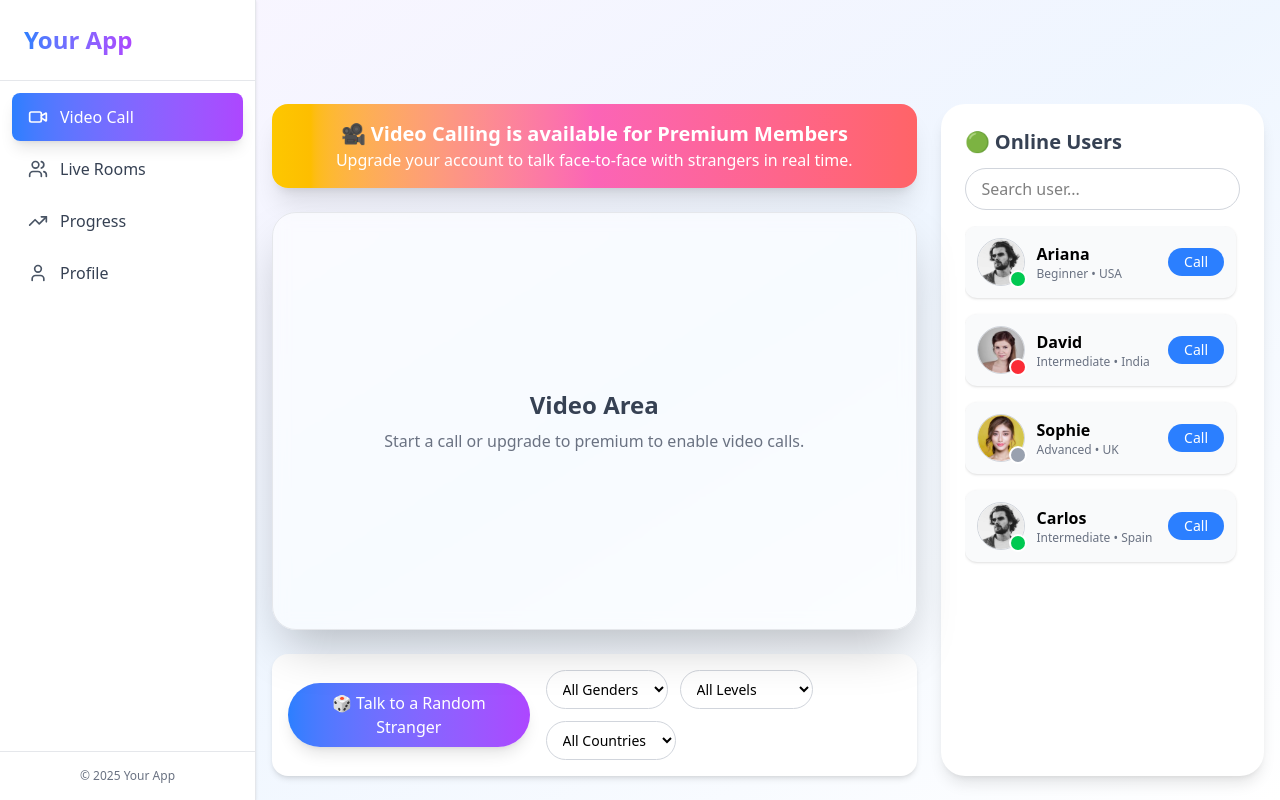
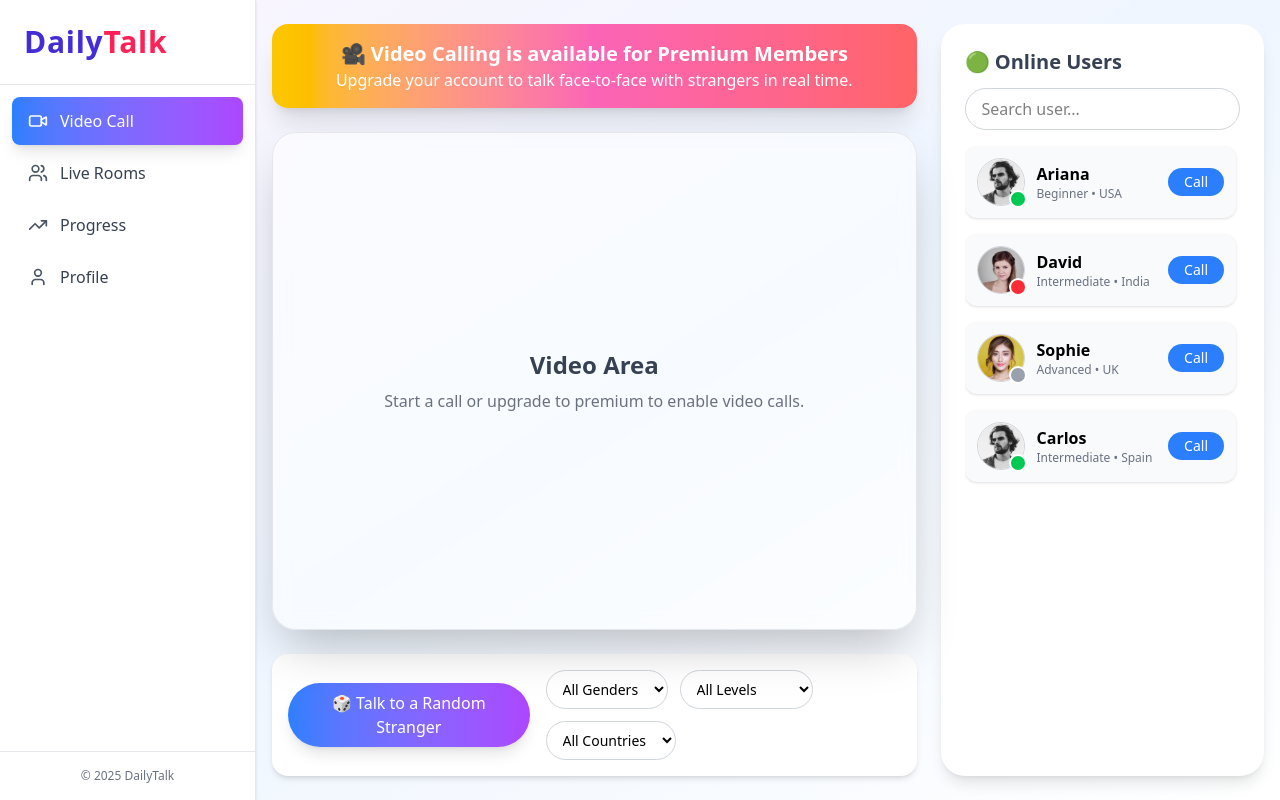
Before and after one commit to Suchismita04/English-Speaking-App, a React (Vite) app in the folder client/: page /calling in a window 1280 px wide. Built offline with nearby package versions, Linux system fonts and the light colour scheme.

Commit message:
change design and change names

```diff
--- a/client/src/components/calling/Call.tsx
+++ b/client/src/components/calling/Call.tsx
@@ -1,5 +1,5 @@
 import { useState } from "react";
-import { Users, Video, TrendingUp, User as UserIcon, Plus, Crown, Globe, Clock, Award, Calendar, MessageCircle, Mail, X, Menu } from "lucide-react";
+import { Users, Video, TrendingUp, User as UserIcon, Plus, Crown, Globe, Clock, Award, Calendar, MessageCircle, Mail, Menu, X } from "lucide-react";
 import { Bar, XAxis, YAxis, CartesianGrid, Tooltip, Legend, ResponsiveContainer, Line, ComposedChart } from 'recharts';
 
 type User = {
@@ -154,8 +154,8 @@ const Call = () => {
         <div className="flex flex-col h-full">
           {/* Logo/Header Area with Close Button */}
           <div className="p-6 border-b border-gray-200 flex items-center justify-between">
-            <h1 className="text-2xl font-bold bg-gradient-to-r from-blue-500 to-purple-500 bg-clip-text text-transparent">
-              Your App
+            <h1 className="text-3xl font-extrabold text-indigo-700 tracking-wide">
+              Daily<span className="text-rose-500">Talk</span>
             </h1>
             <button
               onClick={() => setIsMobileOpen(false)}
@@ -198,7 +198,7 @@ const Call = () => {
           {/* Footer Area */}
           <div className="p-4 border-t border-gray-200">
             <div className="text-xs text-gray-500 text-center">
-              © 2025 Your App
+              © 2025 DailyTalk
             </div>
           </div>
         </div>
@@ -213,7 +213,7 @@ const Call = () => {
       )}
 
       {/* Main Content Area */}
-      <div className="flex-1 overflow-auto pt-20">
+      <div className="flex-1 overflow-auto">
         {/* Mobile Menu Button */}
         <button
           onClick={() => setIsMobileOpen(!isMobileOpen)}
```
